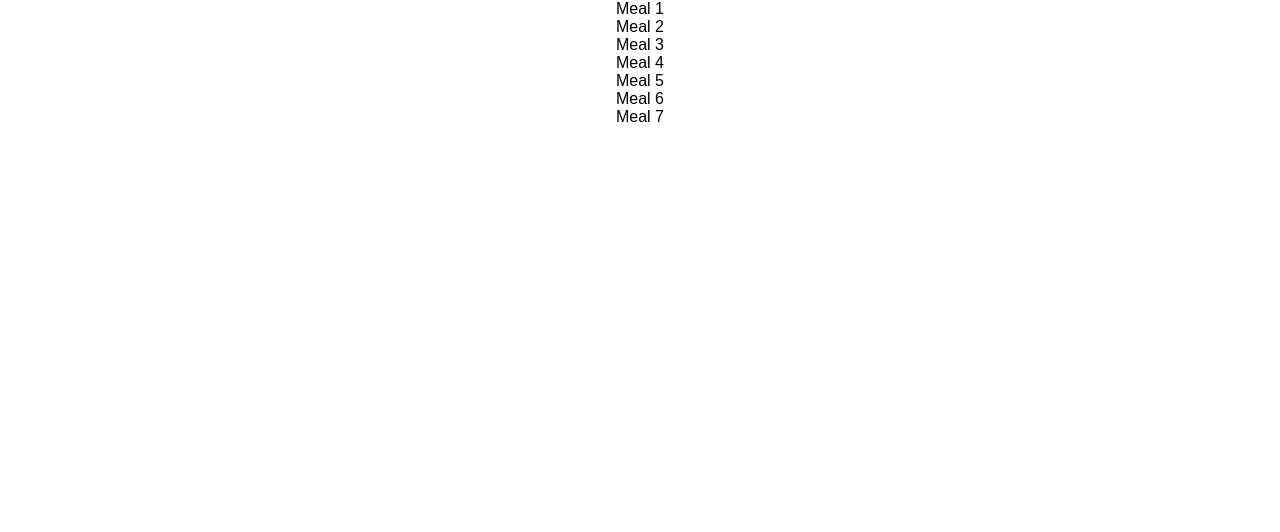
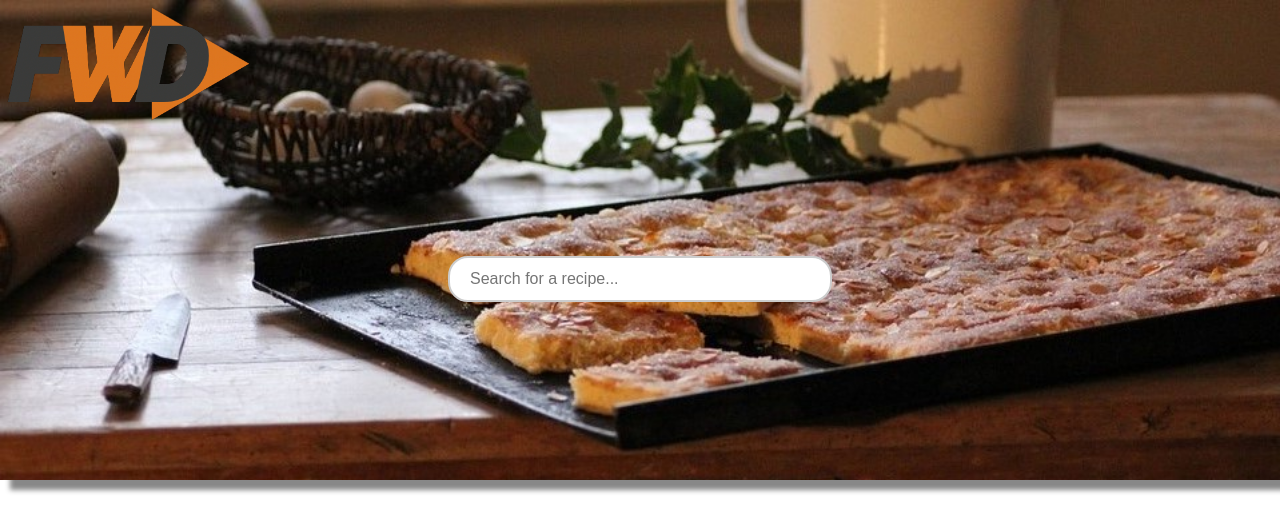
Before and after one commit to ksantaro/college-cooks-react, a React (Create React App) app: page / in a window 1280 px wide. Shown: the top 532 px of the page. Built offline with nearby package versions, Linux system fonts and the light colour scheme.

Commit message:
Homepage Progress
Just added a bit to the top of the homepage

```diff
--- a/src/App.jsx
+++ b/src/App.jsx
@@ -3,6 +3,8 @@ import './App.css';
 import meals from './static-database/meals-database';
 import ingrediants from './static-database/ingrediants-database';
 import Meal from './Components/Meal';
+import TopHomepage from './Components/TopHomepage'
+import Logo from './Components/Logo'
 
 class App extends Component {
   constructor (props) {
@@ -15,18 +17,11 @@ class App extends Component {
   }
 
   render () {
-    console.log(this.state.meals);
-    const mealItems = this.state.meals.map((meal) =>
-      <Meal
-        meal={meal}
-      />
-    );
-    console.log(mealItems);
+
     return (
       <div className='App'>
-        <div className='meals-collection'>
-          {mealItems}
-        </div>
+        <TopHomepage />
+
       </div>
     );
   }
--- /dev/null
+++ b/src/Components/Logo.css
@@ -0,0 +1,12 @@
+.Logo {
+   position:absolute;
+   text-align:left;
+}
+
+.Logo img {
+    margin-top: 5px;
+    margin-left: 5px;
+    height:60%;
+    width:60%;
+
+}
--- /dev/null
+++ b/src/Components/Logo.jsx
@@ -0,0 +1,16 @@
+import React, { Component } from 'react';
+import './Logo.css';
+
+class Logo extends Component {
+
+  render () {
+    return (
+        <div className = "Logo">
+            <img src="logo.png" alt="ERROR"></img>
+        </div>
+
+    );
+  }
+};
+
+export default Logo;
--- /dev/null
+++ b/src/Components/SearchBar.css
@@ -0,0 +1,23 @@
+.Search div {
+
+}
+
+input {
+    margin-top: 20%;
+    width: 30%;
+    box-sizing: border-box;
+    border: 2px solid #ccc;
+    border-radius: 20px;
+    font-size: 16px;
+    background-color: white;
+    background-position: 10px 10px;
+    background-repeat: no-repeat;
+    padding: 12px 20px 12px 20px;
+    -webkit-transition: width 0.4s ease-in-out;
+    transition: width 0.4s ease-in-out;
+
+}
+
+input:focus {
+    outline-width: 0px;
+}
--- /dev/null
+++ b/src/Components/SearchBar.jsx
@@ -0,0 +1,25 @@
+import React, { Component } from 'react';
+import './SearchBar.css';
+
+
+class SearchBar extends Component {
+  constructor (props) {
+    super(props);
+    this.state = {
+      searchbarinput : ""
+    };
+  }
+
+  render () {
+
+    return (
+      <div className="Search">
+      <form>
+          <input type="text" name="search" placeholder="Search for a recipe..."></input>
+     </form>
+      </div>
+    );
+  }
+};
+
+export default SearchBar;
--- /dev/null
+++ b/src/Components/TopHomepage.css
@@ -0,0 +1,11 @@
+.Top{
+    display:block;
+    position: absolute;
+    height: 60%;
+    width: 100%;
+    background-image:url(background.jpg);
+    background-size:cover;
+    background-repeat:no-repeat;
+    box-shadow: 10px 10px 5px #888888;
+
+}
--- /dev/null
+++ b/src/Components/TopHomepage.jsx
@@ -0,0 +1,21 @@
+import React, { Component } from 'react';
+import Logo from "./Logo.jsx"
+import SearchBar from "./SearchBar.jsx"
+import './TopHomepage.css';
+
+class TopHomepage extends Component {
+
+  render () {
+    return (
+        <div className="Top">
+            <Logo />
+            <SearchBar  />
+
+        </div>
+
+
+    );
+  }
+};
+
+export default TopHomepage;
```
Also changed, not shown: public/logo.PNG (added), src/Components/background.jpg (added).
